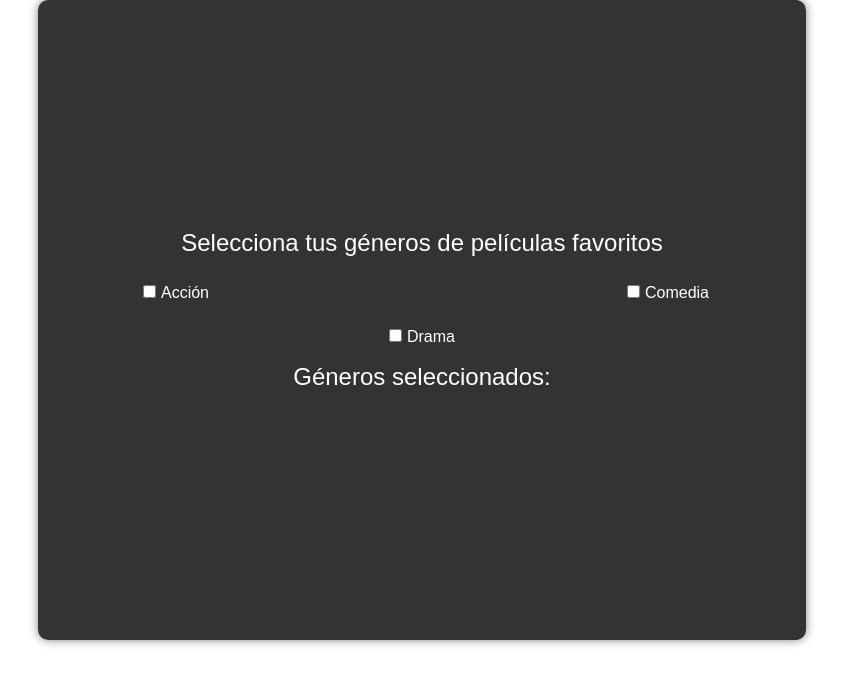
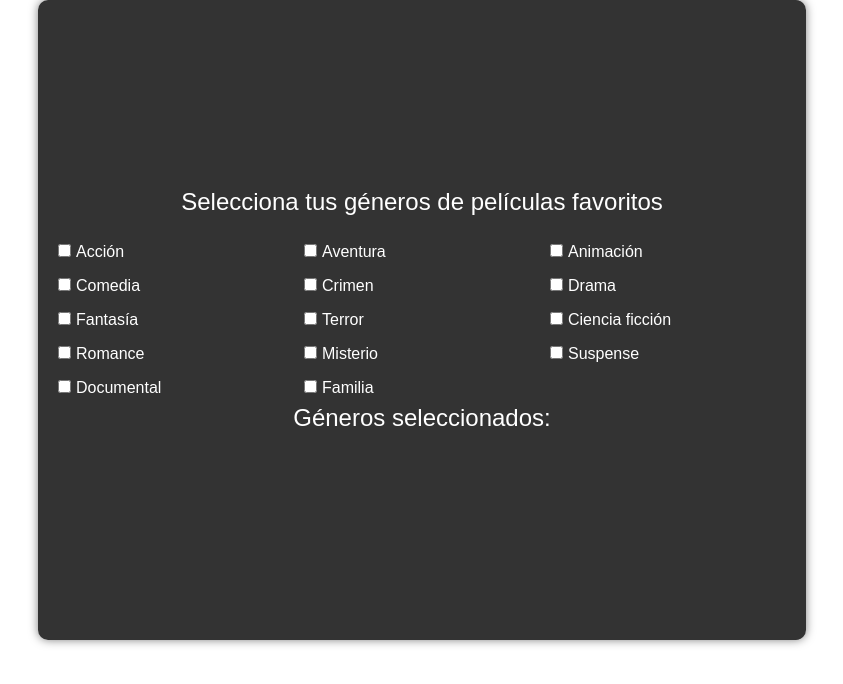
Before and after one commit to los-repitentes/flix-flix, a React (Vite) app in the folder flix-flix/: page /Generos in a window 1280 px wide. Shown: the top 684 px of the page, without its empty margins (218-1061 px from the left). Built offline with nearby package versions, Linux system fonts and the light colour scheme.

Commit message:
todos los generos principales

```diff
--- a/flix-flix/src/components/generos/generos.jsx
+++ b/flix-flix/src/components/generos/generos.jsx
@@ -1,5 +1,22 @@
 import React, { useState } from "react";
 import './generos.css';
+
+const generosPrincipales = [
+  "Acción",
+  "Aventura",
+  "Animación",
+  "Comedia",
+  "Crimen",
+  "Drama",
+  "Fantasía",
+  "Terror",
+  "Ciencia ficción",
+  "Romance",
+  "Misterio",
+  "Suspense",
+  "Documental",
+  "Familia",
+];
 
 function Generos() {
   const [selectedGenres, setSelectedGenres] = useState([]);
@@ -17,37 +34,20 @@ function Generos() {
     <div className="genero">
       <h1>Selecciona tus géneros de películas favoritos</h1>
       <form>
+        {generosPrincipales.map((genre) => (
+          <div key={genre}>
             <label>
               <input
                 type="checkbox"
-            value="Accion"
-            checked={selectedGenres.includes('Accion')}
+                value={genre}
+                checked={selectedGenres.includes(genre)}
                 onChange={handleGenreChange}
               />
-          Acción
+              {genre}
             </label>
             <br />
-        <label>
-          <input
-            type="checkbox"
-            value="Comedia"
-            checked={selectedGenres.includes('Comedia')}
-            onChange={handleGenreChange}
-          />
-          Comedia
-        </label>
-        <br />
-        <label>
-          <input
-            type="checkbox"
-            value="Drama"
-            checked={selectedGenres.includes('Drama')}
-            onChange={handleGenreChange}
-          />
-          Drama
-        </label>
-        <br />
-        {}
+          </div>
+        ))}
       </form>
       <h2>Géneros seleccionados:</h2>
       <ul>
```
Lines whose indentation alone changed are shown as unchanged.
